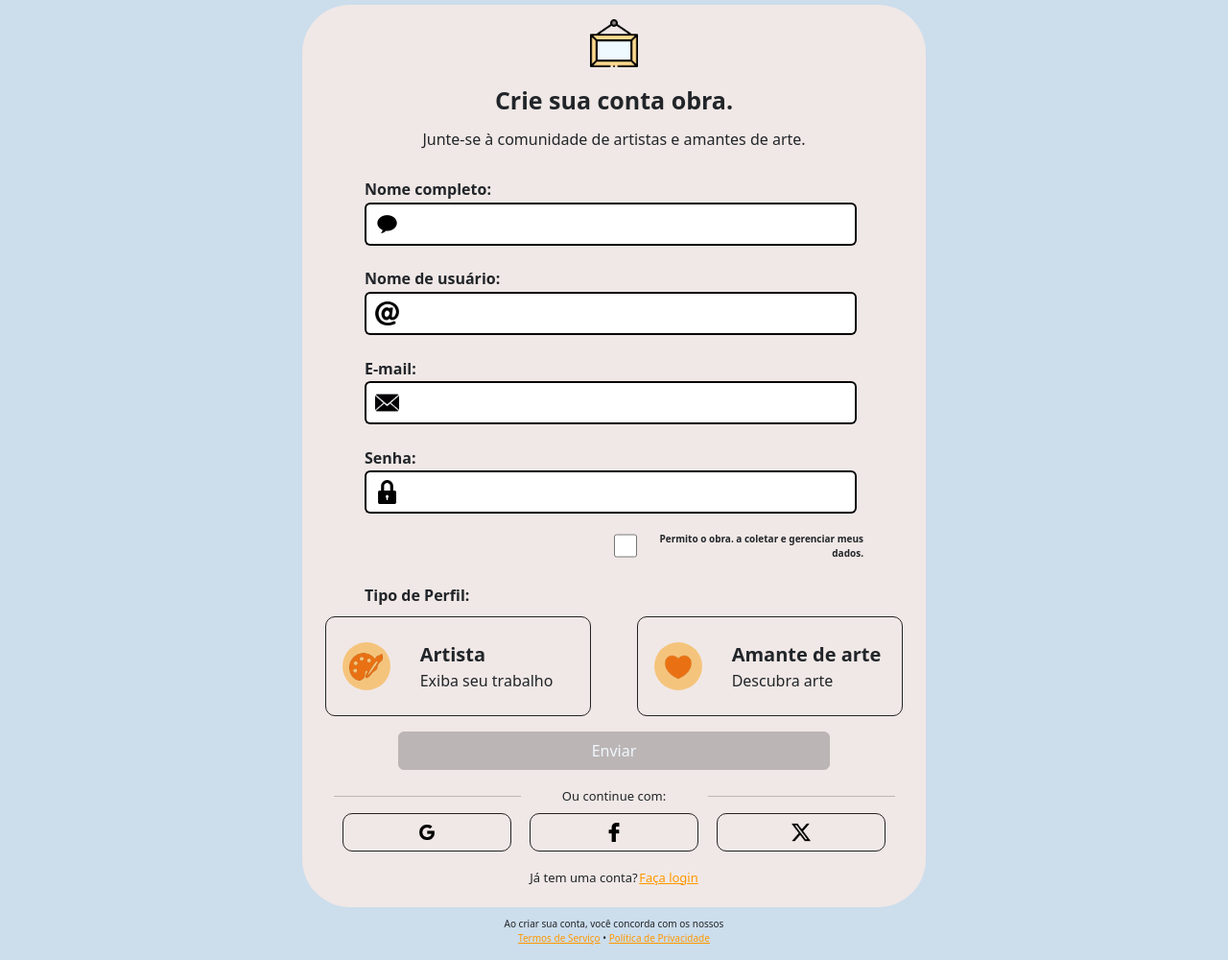
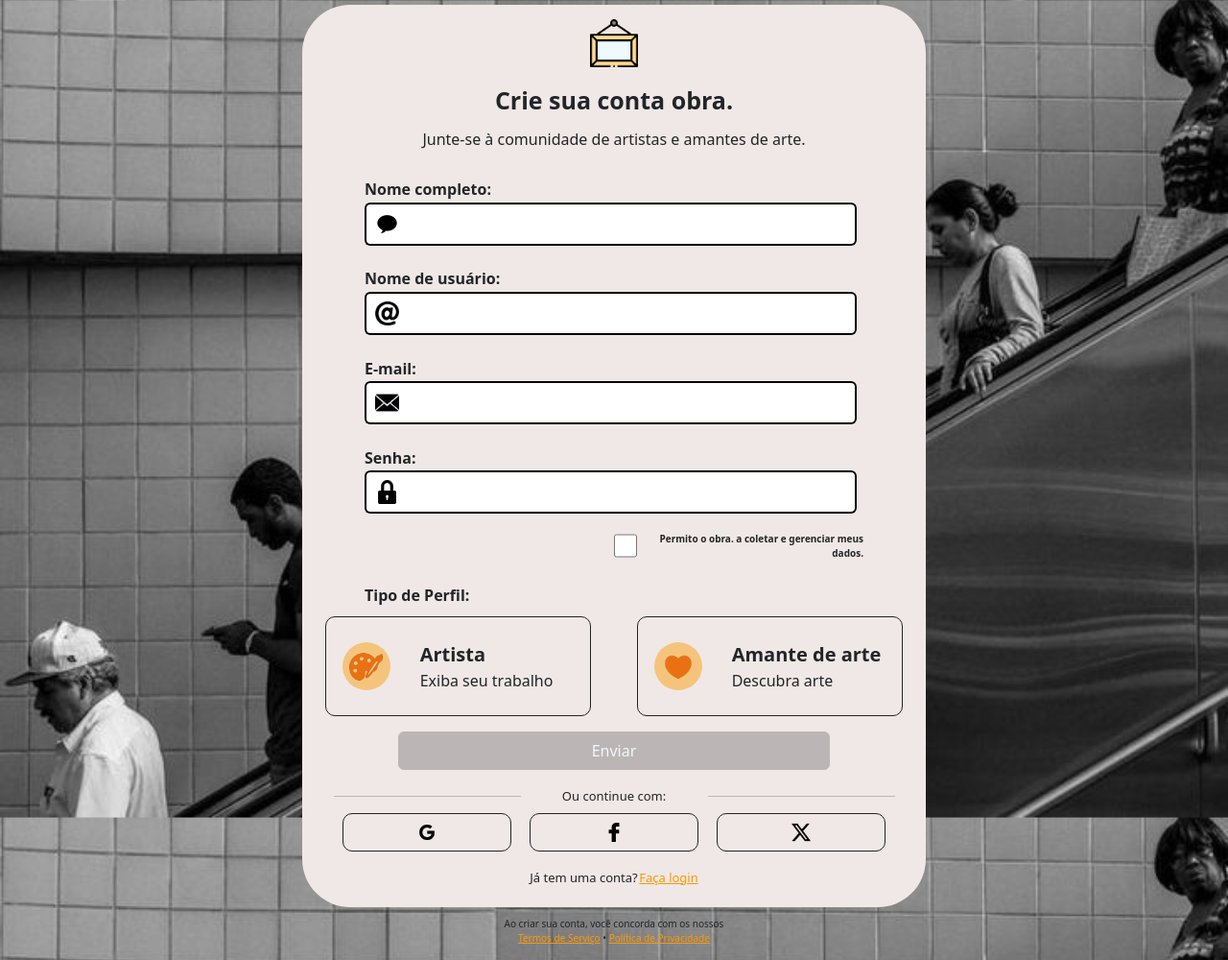
Before and after one commit to ronaldofilhoifc-code/obra., a PHP site: page /view/registrar.php in a window 1280 px wide. Shown: the whole page at 96% size. Run offline with PHP 8.4, Linux system fonts and the light colour scheme; some libraries are stand-ins or nearby versions.

Commit message:
fundo de login/registrar que mudam aleatoriamente

```diff
--- a/obra/assets/css/login.css
+++ b/obra/assets/css/login.css
@@ -2,6 +2,10 @@ body {
     margin: 0;
     padding: 0;
     background-color: rgb(204, 221, 236);
+    background-size: cover;
+    background-repeat: no-repeat;
+    background-attachment: fixed;
+
 
 }
 
--- a/obra/assets/css/registrar.css
+++ b/obra/assets/css/registrar.css
@@ -2,11 +2,14 @@ html,
 body {
     margin: 0%;
     padding: 0%;
+    background-size: cover;
+    background-repeat: no-repeat;
+    background-attachment: fixed;
 }
 
 .registro-boot {
     height: 1000px;
-    background-color: rgb(204, 221, 236);
+
     display: flex;
     justify-content: center;
     align-items: center;
--- a/obra/assets/js/IMPORTANTE.txt
+++ b/obra/assets/js/IMPORTANTE.txt
@@ -3,3 +3,4 @@ SOB NENHUMA HIPÓTESE APAGUE O "jotaessestemporarios.js", JÁ QUE ELE FAZ MUITAS
 - Enviar o tipo de conta entre "Amante de Arte" e "Artistas";
 - Animações do estilo do site;
 - Mudanças da página principal entre Início / Perfil / Configurações
+- Fundo aleatório do Login / Registrar
--- a/obra/assets/js/jotaessestemporarios.js
+++ b/obra/assets/js/jotaessestemporarios.js
@@ -1,4 +1,16 @@
 $(document).ready(function () {
+
+    function getRandomFloatInRange(min, max) {
+        return Math.random() * (max - min) + min;
+    }
+
+    imagemDeFundo = "fun"+Math.floor(getRandomFloatInRange(1, 7))+".jpg";
+    console.log(imagemDeFundo);
+
+    document.getElementById("changeBack").style.backgroundImage = "url(../assets/imagem/fundosLogin/"+imagemDeFundo+")";
+
+
+
 
     let botaosino = 1;
 
--- a/obra/view/login.php
+++ b/obra/view/login.php
@@ -19,7 +19,7 @@ session_start();
   <link rel="stylesheet" href="../assets/css/login.css" type="text/css">
 </head>
 
-<body>
+<body id="changeBack">
 
 
 
--- a/obra/view/registrar.php
+++ b/obra/view/registrar.php
@@ -15,7 +15,7 @@
     <link rel="stylesheet" href="../assets/css/registrar.css" type="text/css">
 </head>
 
-<body>
+<body id="changeBack">
 
     <div class="container-fluid">
         <div class="row">
```
Also changed, not shown: obra/assets/imagem/fundosLogin/fun1.jpg (added), obra/assets/imagem/fundosLogin/fun2.jpg (added), obra/assets/imagem/fundosLogin/fun3.jpg (added), obra/assets/imagem/fundosLogin/fun4.jpg (added), obra/assets/imagem/fundosLogin/fun5.jpg (added), obra/assets/imagem/fundosLogin/fun6.jpg (added), obra/assets/imagem/fundosLogin/fun7.jpg (added).
